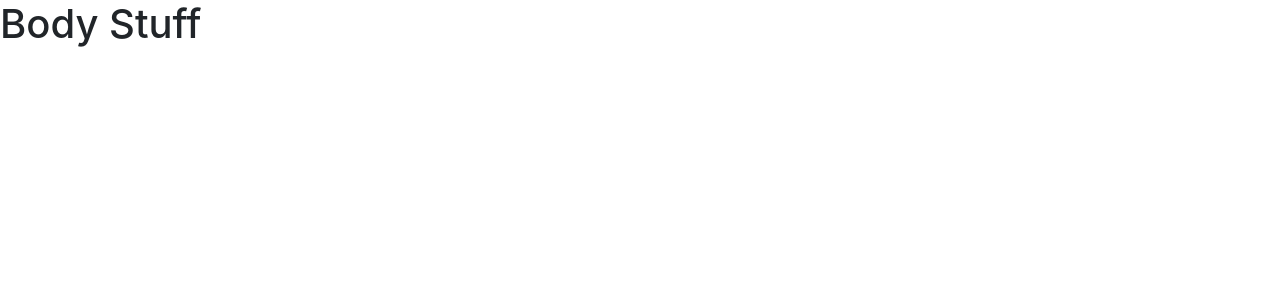
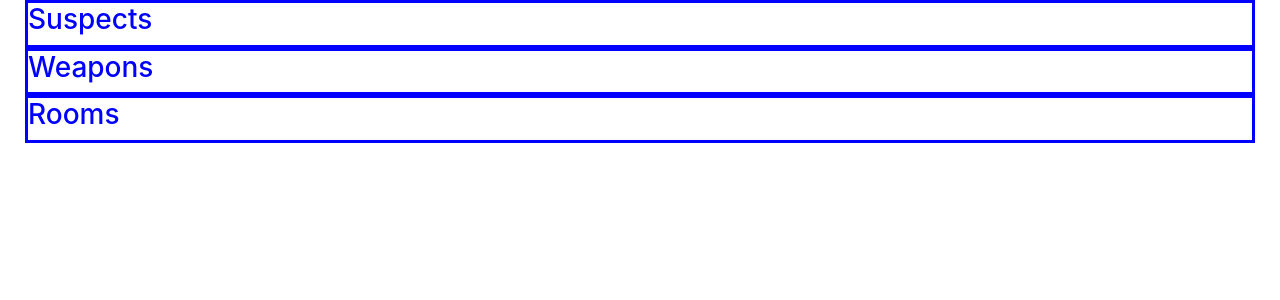
Before and after one commit to peterg13/ClueBot, a Django app: page / in a window 1280 px wide. Shown: the top 300 px of the page. Run offline with Django 3.2, Linux system fonts and the light colour scheme; some libraries are stand-ins or nearby versions.

Commit message:
getting basics of css together to build site

```diff
--- /dev/null
+++ b/ClueSite/clue_bot/static/clue_bot/home.css
@@ -0,0 +1,20 @@
+.card-list{
+	margin-left: 25px;
+	margin-right: 25px;
+}
+
+#cards{
+	color: blue;
+}
+
+#suspects{
+	border-style: solid;
+}
+
+#weapons{
+	border-style: solid;
+}
+
+#rooms{
+	border-style: solid;
+}
--- a/ClueSite/clue_bot/templates/clue_bot/home.html
+++ b/ClueSite/clue_bot/templates/clue_bot/home.html
@@ -10,12 +10,31 @@
         <link rel="stylesheet" href="https://stackpath.bootstrapcdn.com/bootstrap/4.5.0/css/bootstrap.min.css" integrity="sha384-9aIt2nRpC12Uk9gS9baDl411NQApFmC26EwAOH8WgZl5MYYxFfc+NcPb1dKGj7Sk" crossorigin="anonymous">
         <!---------------------------------------------------------------------------------------------------------->
 
+        {% load static %}
+
+        <link rel="stylesheet" type="text/css" href="{% static 'clue_bot/home.css' %}">
 
         <title> Clue Bot </title>
 
     </head>
     <body>
-        <h1>Body Stuff</h1>
+
+        <div id="cards">
+            <div class="card-list" id="suspects">
+                <h3>Suspects</h3>
+            </div>
+            <div class="card-list" id="weapons">
+                <h3>Weapons</h3>
+            </div>
+            <div class="card-list" id="rooms">
+                <h3>Rooms</h3>
+            </div>
+        </div>
+
+
+
+
+
 
 
 
--- a/ClueSite/clue_bot/views.py
+++ b/ClueSite/clue_bot/views.py
@@ -4,6 +4,12 @@ from clue_bot.cards.card_handler import loadCards
 # Create your views here.
 
 def home(request):
+    #suspects - list of class cards that contain the suspects
+    #weapons - list of class cards that contain the suspects
+    #rooms - list of class cards that contain the suspects
     suspects, weapons, rooms = loadCards()
-    print(suspects[0].getName())
+
+
+
+
     return render(request, 'clue_bot/home.html')
```
